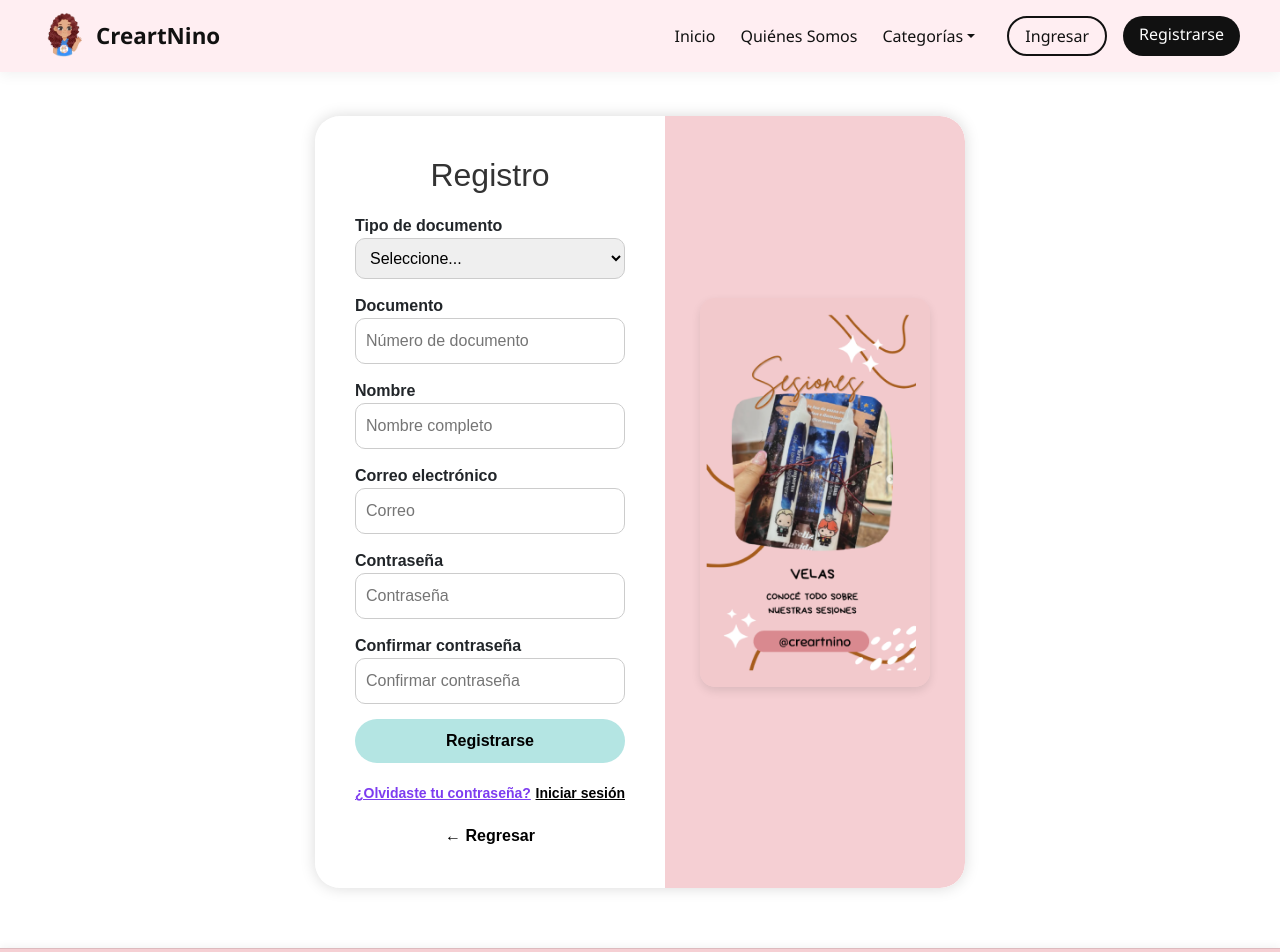
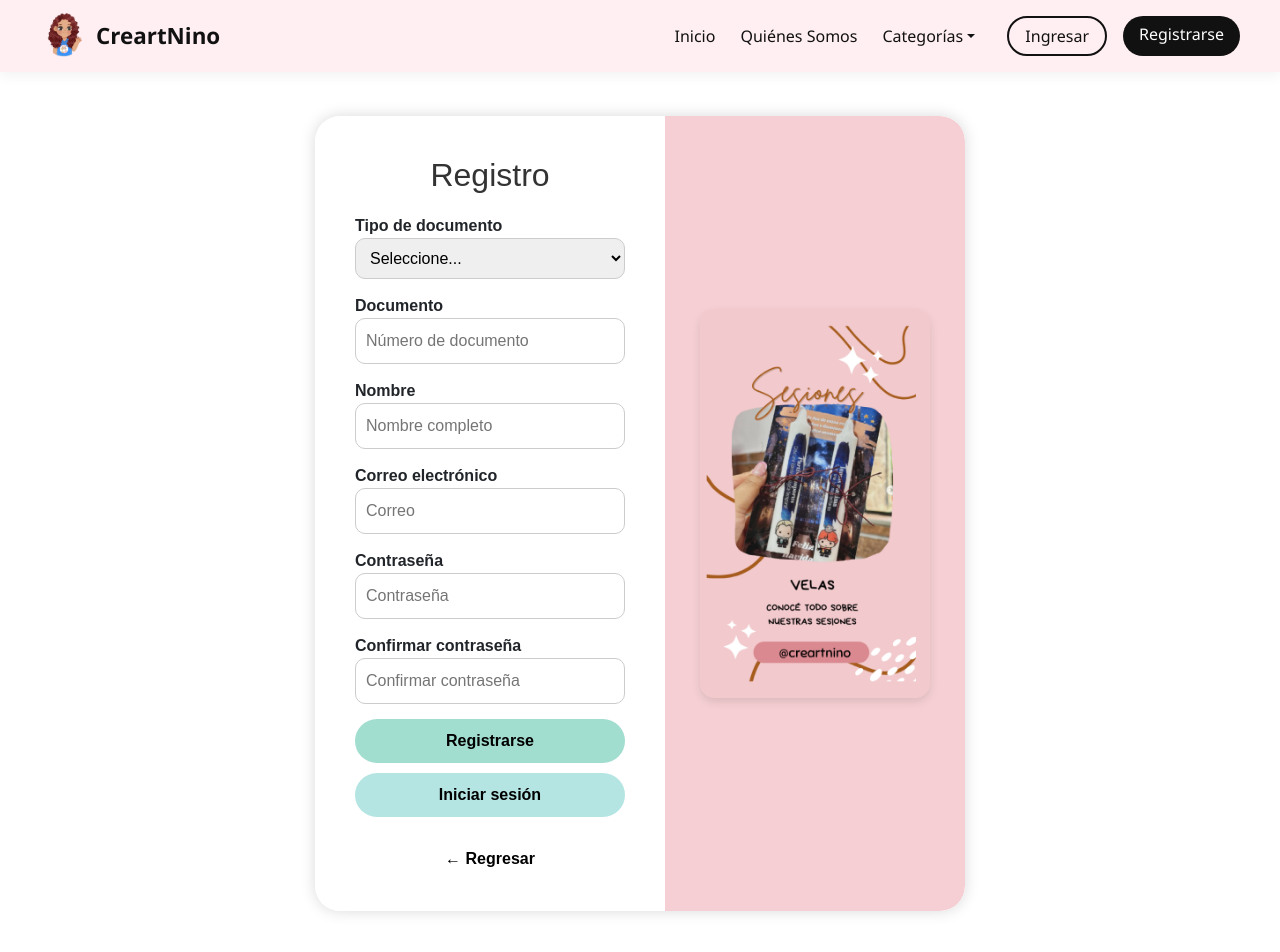
Before and after one commit to Miguel-Angel-Rincon/ProyectoCreartnino, a React (Vite) app in the folder creartnino/: page /Registrar in a window 1280 px wide. Shown: the top 952 px of the page. Built offline with nearby package versions, Linux system fonts and the light colour scheme.

Commit message:
los cambios mios

```diff
--- a/creartnino/package.json
+++ b/creartnino/package.json
@@ -12,7 +12,7 @@
   "dependencies": {
     "bootstrap": "^5.3.6",
     "date-fns": "^4.1.0",
-    "jspdf": "^3.0.1",
+    "jspdf": "^2.5.1",
     "jspdf-autotable": "^5.0.2",
     "lucide-react": "^0.511.0",
     "react": "^19.1.0",
--- a/creartnino/src/features/usuarios/pages/Editar.tsx
+++ b/creartnino/src/features/usuarios/pages/Editar.tsx
@@ -203,8 +203,8 @@ const EditarUsuarioModal: React.FC<Props> = ({ usuario, onClose, onEditar }) =>
       <label className="form-label">🛡️ Rol</label>
       <select name="idRol" className="form-select" value={formData.idRol} onChange={handleChange} required>
         <option value="">Seleccione...</option>
-        <option value="admin">Administrador</option>
-        <option value="user">Usuario</option>
+        <option value="Administrador">Administrador</option>
+        <option value="Usuario">Usuario</option>
       </select>
     </div>
               </div>
--- a/creartnino/src/web/components/Navbar.tsx
+++ b/creartnino/src/web/components/Navbar.tsx
@@ -47,7 +47,7 @@ const Navbar = () => {
 
         <div className="nav-right">
           <Link to="/ingresar" className="btn-outline">Ingresar</Link>
-          <Link to="/registrarse" className="btn-filled">Registrarse</Link>
+          <Link to="/Registrar" className="btn-filled">Registrarse</Link>
         </div>
       </div>
     </nav>
--- a/creartnino/src/web/pages/Acceso/Ingresar.tsx
+++ b/creartnino/src/web/pages/Acceso/Ingresar.tsx
@@ -1,8 +1,10 @@
-// Ingresar.tsx - Ajuste visual en botones "Ingresar código" y "Regresar"
 import { useState } from 'react';
 import Swal from 'sweetalert2';
+import { Link, useNavigate } from 'react-router-dom';
 
 const Ingresar = () => {
+  const navigate = useNavigate();
+
   const [mostrarRecuperar, setMostrarRecuperar] = useState(false);
   const [codigoEnviado, setCodigoEnviado] = useState(false);
   const [mostrarCodigoInput, setMostrarCodigoInput] = useState(false);
@@ -17,7 +19,7 @@ const Ingresar = () => {
   const [confirmPass, setConfirmPass] = useState('');
 
   const showAlert = (title: string, text: string, icon: any = 'info') => {
-    Swal.fire({
+    return Swal.fire({
       title,
       text,
       icon,
@@ -66,11 +68,36 @@ const Ingresar = () => {
         <>
           <h3 style={tituloForm}>Ingresa tu código</h3>
           <input type="text" placeholder="12345" style={input} value={codigo} onChange={(e) => setCodigo(e.target.value)} />
+      <button
+  onClick={() => {
+    if (codigo !== '12345') {
+      return showAlert('Código inválido', 'El código ingresado no es correcto.', 'error');
+    }
+
+    if (mostrarRecuperar) {
+      showAlert('Código correcto', 'Ahora puedes cambiar tu contraseña.', 'success').then(() => {
+        setMostrarNuevaContrasena(true);
+      });
+    } else {
+      showAlert('Bienvenido', 'Redirigiendo al inicio...', 'success').then(() => {
+        navigate('/');
+      });
+    }
+  }}
+  style={botonPrincipal}
+>
+  Enviar
+</button>
+
+
+
           <button onClick={() => {
-            if (!codigo) return showAlert('Código requerido', 'Por favor ingresa el código.', 'warning');
+            setMostrarRecuperar(false);
+            setCodigoEnviado(false);
             setMostrarCodigoInput(false);
-            setMostrarNuevaContrasena(true);
-          }} style={botonPrincipal}>Enviar</button>
+            setMostrarNuevaContrasena(false);
+            setMostrarConfirmacion(false);
+          }} style={botonRegresar}>Regresar</button>
         </>
       );
     }
@@ -86,6 +113,7 @@ const Ingresar = () => {
             setCodigoEnviado(true);
             showAlert('Código enviado', 'Hemos enviado un código a tu correo. Haz clic en "Ingresar código".', 'success');
           }} style={botonPrincipal}>Enviar</button>
+
           {codigoEnviado && (
             <div style={{ marginTop: '10px', display: 'flex', flexDirection: 'column', gap: '10px' }}>
               <button onClick={() => setMostrarCodigoInput(true)} style={botonModal}>Ingresar código</button>
@@ -107,13 +135,16 @@ const Ingresar = () => {
         <label>Contraseña</label>
         <input type="password" placeholder="Contraseña" style={input} value={contrasena} onChange={(e) => setContrasena(e.target.value)} />
         <button onClick={() => {
-          if (!usuario || !contrasena) return showAlert('Campos vacíos', 'Completa todos los campos.', 'warning');
-          showAlert('Bienvenido', 'Iniciando sesión...', 'success');
+          if (!usuario.trim() || !contrasena.trim()) {
+            return showAlert('Campos vacíos', 'Completa todos los campos.', 'warning');
+          }
+          showAlert('Verificación exitosa', 'Ahora ingresa el código enviado.', 'success').then(() => {
+            setMostrarCodigoInput(true);
+          });
         }} style={botonPrincipal}>Ingresar</button>
-        <a href="/admin-login" style={enlacePlano}>Administrador</a>
         <div style={{ display: 'flex', justifyContent: 'space-between', marginTop: '10px' }}>
           <span onClick={() => setMostrarRecuperar(true)} style={{ cursor: 'pointer', color: '#7d3cf0' }}>¿Olvidaste tu contraseña?</span>
-          <a href="/registro" style={{ color: '#000' }}>Crear una cuenta</a>
+          <Link to="/Registar" style={{ color: '#000', textDecoration: 'none' }}>Crear una cuenta</Link>
         </div>
         <div style={{ textAlign: 'center', marginTop: '20px' }}>
           <a href="/" style={{ color: 'black' }}>← Regresar</a>
@@ -131,19 +162,9 @@ const Ingresar = () => {
         </div>
         <div style={formulario}>
           {renderContenido()}
-          {(mostrarNuevaContrasena || mostrarCodigoInput) && (
-            <div style={{ marginTop: '10px' }}>
-              <button onClick={() => {
-                setMostrarRecuperar(false);
-                setCodigoEnviado(false);
-                setMostrarCodigoInput(false);
-                setMostrarNuevaContrasena(false);
-                setMostrarConfirmacion(false);
-              }} style={botonRegresar}>Regresar</button>
-            </div>
-          )}
         </div>
       </div>
+
       {mostrarConfirmacion && (
         <div style={modalFondo}>
           <div style={modalContenido}>
@@ -169,6 +190,7 @@ const Ingresar = () => {
   );
 };
 
+// Estilos
 const contenedorGeneral = { display: 'flex', justifyContent: 'center', alignItems: 'center', minHeight: '100vh', fontFamily: 'sans-serif', backgroundColor: '#fff' } as const;
 const contenedorInterior = { backgroundColor: '#f5cfd3', borderRadius: '25px', padding: '30px', display: 'flex', flexDirection: 'row' as const, alignItems: 'center', boxShadow: '0 0 15px rgba(0,0,0,0.15)' } as const;
 const ladoIzquierdo = { marginRight: '30px', textAlign: 'center' as const } as const;
@@ -177,7 +199,6 @@ const input = { padding: '10px', width: '100%', borderRadius: '10px', marginBott
 const botonPrincipal = { backgroundColor: '#b4e5e3', padding: '10px', width: '100%', borderRadius: '25px', border: 'none', fontWeight: 'bold', cursor: 'pointer', marginBottom: '10px' } as const;
 const botonRegresar = { backgroundColor: 'transparent', border: 'none', color: '#000', textDecoration: 'underline', cursor: 'pointer', width: '100%' } as const;
 const tituloForm = { textAlign: 'center' as const, marginBottom: '20px', color: '#333' } as const;
-const enlacePlano = { display: 'block', textAlign: 'center' as const, color: '#555', textDecoration: 'none', marginTop: '10px', fontWeight: 'bold' } as const;
 const modalFondo = { position: 'fixed' as const, top: 0, left: 0, width: '100vw', height: '100vh', backgroundColor: 'rgba(0,0,0,0.3)', display: 'flex', justifyContent: 'center', alignItems: 'center', zIndex: 999 } as const;
 const modalContenido = { backgroundColor: 'white', padding: '30px', borderRadius: '15px', textAlign: 'center' as const, boxShadow: '0 8px 16px rgba(0,0,0,0.25)', width: '300px' } as const;
 const botonModal = { backgroundColor: '#de6d6d', color: 'white', border: 'none', borderRadius: '10px', padding: '10px 20px', fontWeight: 'bold', cursor: 'pointer' } as const;
--- a/creartnino/src/web/pages/Acceso/Registar.tsx
+++ b/creartnino/src/web/pages/Acceso/Registar.tsx
@@ -1,7 +1,17 @@
-import React from 'react';
-import registroImage from '/src/assets/Imagenes/RegistrerCreartnino.PNG'; // Ajusta si es necesario
+import React, { useState } from 'react';
+import { Link, useNavigate } from 'react-router-dom';
+import Swal from 'sweetalert2';
+import registroImage from '/src/assets/Imagenes/RegistrerCreartnino.PNG';
 
 const Registrar = () => {
+  const [usuario, setUsuario] = useState('');
+  const [contrasena, setContrasena] = useState('');
+  const navigate = useNavigate();
+
+  const showAlert = (title: string, text: string, icon: 'success' | 'warning' | 'error') => {
+    return Swal.fire({ title, text, icon });
+  };
+
   return (
     <div style={{
       display: 'flex',
@@ -33,13 +43,8 @@ const Registrar = () => {
           justifyContent: 'center',
           fontWeight: 'bold'
         }}>
-          <h2 style={{
-            textAlign: 'center',
-            marginBottom: '20px',
-            color: '#333'
-          }}>Registro</h2>
+          <h2 style={{ textAlign: 'center', marginBottom: '20px', color: '#333' }}>Registro</h2>
 
-          {/* Tipo de documento */}
           <label htmlFor="tipoDocumento">Tipo de documento</label>
           <select id="tipoDocumento" style={{ ...inputStyle, padding: '10px' }}>
             <option value="">Seleccione...</option>
@@ -48,36 +53,22 @@ const Registrar = () => {
             <option value="otro">Otro</option>
           </select>
 
-          {/* Documento */}
           <label htmlFor="documento">Documento</label>
-          <input
-            id="documento"
-            type="text"
-            placeholder="Número de documento"
-            style={inputStyle}
-          />
+          <input id="documento" type="text" placeholder="Número de documento" style={inputStyle} />
 
           <label htmlFor="nombre">Nombre</label>
-          <input
-            id="nombre"
-            type="text"
-            placeholder="Nombre completo"
-            style={inputStyle}
-          />
+          <input id="nombre" type="text" placeholder="Nombre completo" style={inputStyle} />
 
           <label htmlFor="correo">Correo electrónico</label>
-          <input
-            id="correo"
-            type="email"
-            placeholder="Correo"
-            style={inputStyle}
-          />
+          <input id="correo" type="email" placeholder="Correo" style={inputStyle} />
 
           <label htmlFor="contrasena">Contraseña</label>
           <input
             id="contrasena"
             type="password"
             placeholder="Contraseña"
+            value={usuario}
+            onChange={(e) => setUsuario(e.target.value)}
             style={inputStyle}
           />
 
@@ -86,29 +77,35 @@ const Registrar = () => {
             id="confirmar"
             type="password"
             placeholder="Confirmar contraseña"
+            value={contrasena}
+            onChange={(e) => setContrasena(e.target.value)}
             style={inputStyle}
           />
 
-          <button style={buttonStyle}>
-            Registrarse
-          </button>
+          {/* Botón con validación y navegación */}
+          <button
+  onClick={() => {
+    if (!usuario.trim() || !contrasena.trim()) {
+      return showAlert('Campos vacíos', 'Completa todos los campos.', 'warning');
+    }
 
-          <div style={{
-            display: 'flex',
-            justifyContent: 'space-between',
-            marginTop: '10px',
-            fontSize: '14px'
-          }}>
-            <a href="/recuperar-contrasena" style={{ color: '#7d3cf0', textDecoration: 'underline' }}>
-              ¿Olvidaste tu contraseña?
-            </a>
-            <a href="/login" style={{ color: '#000' }}>
-              Iniciar sesión
-            </a>
-          </div>
+    showAlert('Verificación exitosa', 'Ahora ingresa el código enviado.', 'success')
+      .then(() => {
+        navigate('/ingresar?recuperar=1');
+      });
+  }}
+  style={botonPrincipal}
+>
+  Registrarse
+</button>
+
+
+          <Link to="/ingresar" style={{ ...buttonStyle, textAlign: 'center', textDecoration: 'none', color: 'black' }}>
+            Iniciar sesión
+          </Link>
 
           <div style={{ marginTop: '20px', textAlign: 'center' }}>
-            <a href="/" style={{ color: 'black', textDecoration: 'none' }}>← Regresar</a>
+            <Link to="/" style={{ color: 'black', textDecoration: 'none' }}>← Regresar</Link>
           </div>
         </div>
 
@@ -126,7 +123,7 @@ const Registrar = () => {
         }}>
           <img
             src={registroImage}
-            alt="Registro CreatNino"
+            alt="Registro CreartNino"
             style={{
               width: '230px',
               height: 'auto',
@@ -162,4 +159,9 @@ const buttonStyle = {
   transition: 'transform 0.2s ease-in-out',
 };
 
+const botonPrincipal = {
+  ...buttonStyle,
+  backgroundColor: '#a2ded0',
+};
+
 export default Registrar;
```
Also changed, not shown: creartnino/src/features/roles/pages/ListarRoles.tsx (+20 -9 lines), creartnino/src/web/pages/Inicio.tsx (line endings or trailing spaces), 1 other file (tests, documents, lock files or other folders).
